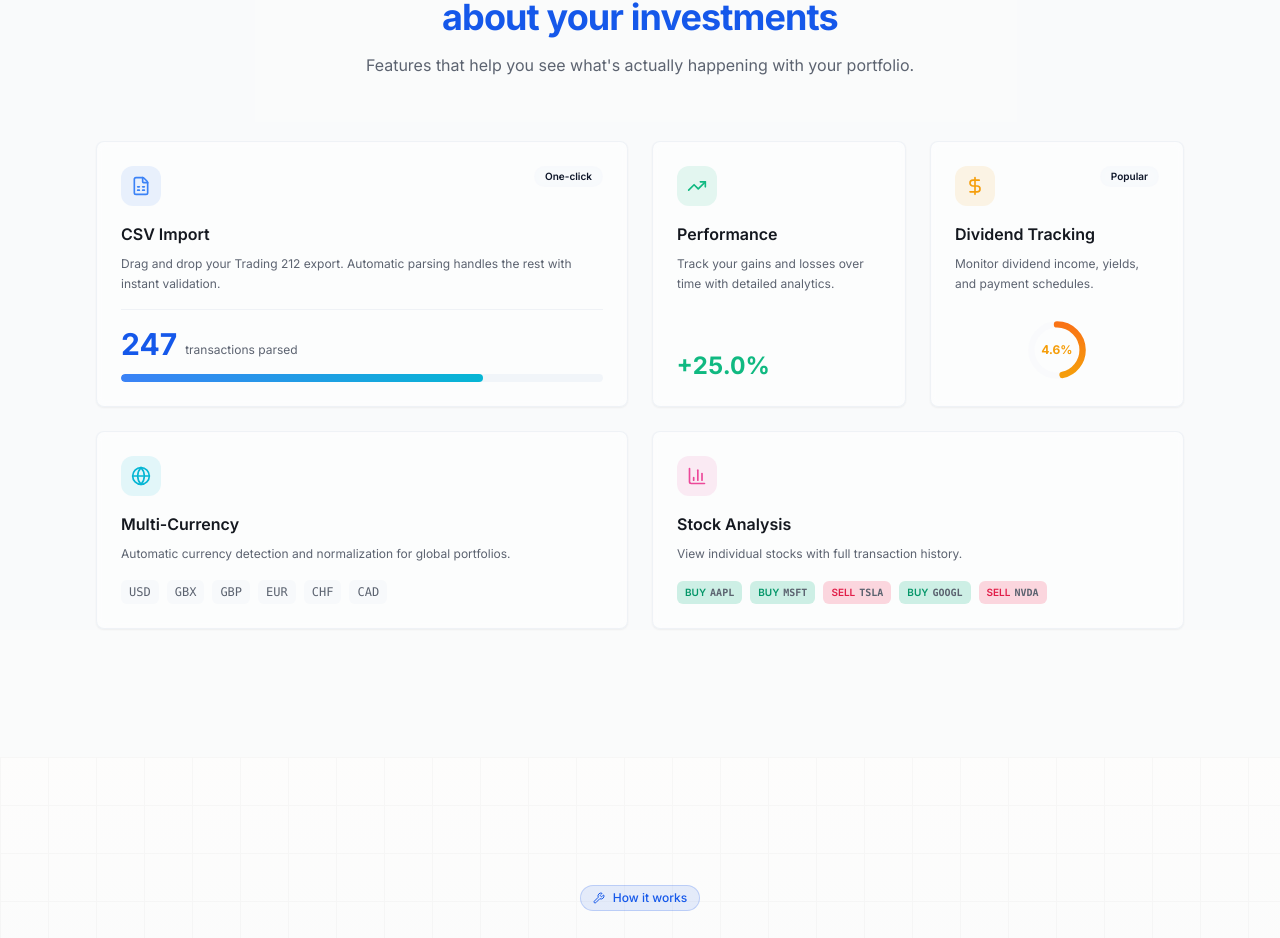
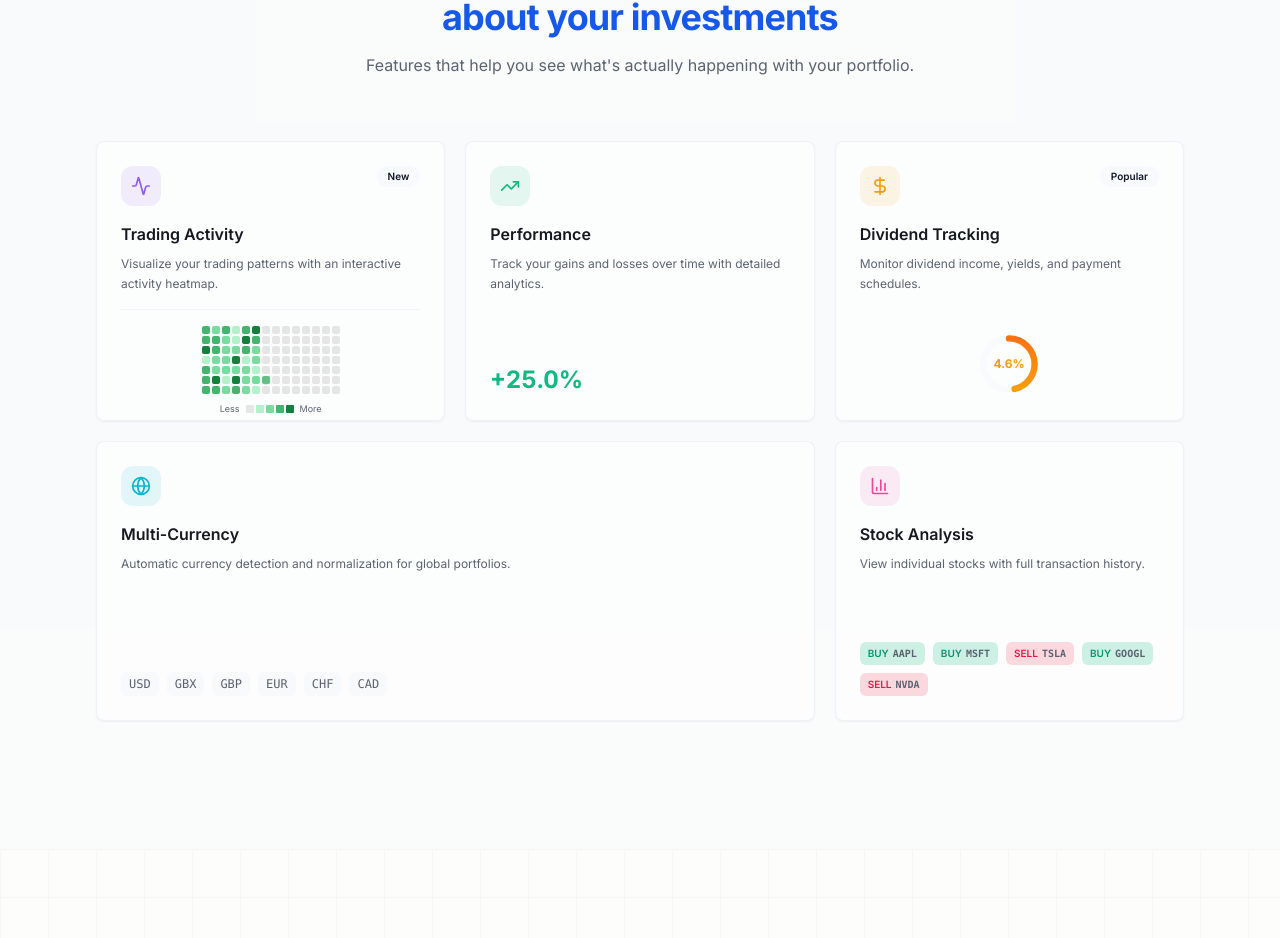
Before and after one commit to dhruvtrip/vizvest-app, a Next.js app: page / in a window 1280 px wide. Shown: the part 1657-2595 px from the top of the page. Built offline with nearby package versions, Linux system fonts and the light colour scheme.

Commit message:
feat: implement Trading Activity heatmap in FeatureCard for enhanced visualization of trading patterns

```diff
--- a/components/landing/features-bento.tsx
+++ b/components/landing/features-bento.tsx
@@ -6,26 +6,25 @@ import { Card, CardContent } from '@/components/ui/card'
 import { Badge } from '@/components/ui/badge'
 import { cn } from '@/lib/utils'
 import {
-  FileSpreadsheet,
   TrendingUp,
   DollarSign,
   Globe,
   BarChart3,
-  Zap
+  Zap,
+  Activity
 } from 'lucide-react'
 
 const features = [
   {
-    icon: FileSpreadsheet,
-    title: 'CSV Import',
-    description: 'Drag and drop your Trading 212 export. Automatic parsing handles the rest with instant validation.',
-    className: 'md:col-span-2',
-    gradient: 'from-blue-500/10 to-cyan-500/10',
-    iconBg: 'bg-blue-500/10',
-    iconColor: 'text-blue-500',
-    badge: 'One-click',
-    showStats: true,
-    stats: { value: '247', label: 'transactions parsed' }
+    icon: Activity,
+    title: 'Trading Activity',
+    description: 'Visualize your trading patterns with an interactive activity heatmap.',
+    className: 'md:col-span-1',
+    gradient: 'from-violet-500/10 to-purple-500/10',
+    iconBg: 'bg-violet-500/10',
+    iconColor: 'text-violet-500',
+    badge: 'New',
+    showHeatmap: true,
   },
   {
     icon: TrendingUp,
@@ -64,7 +63,7 @@ const features = [
     icon: BarChart3,
     title: 'Stock Analysis',
     description: 'View individual stocks with full transaction history.',
-    className: 'md:col-span-2',
+    className: 'md:col-span-1',
     gradient: 'from-pink-500/10 to-rose-500/10',
     iconBg: 'bg-pink-500/10',
     iconColor: 'text-pink-500',
@@ -151,6 +150,89 @@ function FeatureCard({ feature, index }: { feature: typeof features[0], index: n
     return () => clearInterval(interval)
   }, [feature.showYield, isCardInView])
 
+  // Trading Activity heatmap: cascading fill animation
+  const HEATMAP_ROWS = 7
+  const HEATMAP_COLS = 14
+  const HEATMAP_TOTAL = HEATMAP_ROWS * HEATMAP_COLS
+  const [heatmapCells, setHeatmapCells] = useState<number[]>(() => new Array(HEATMAP_TOTAL).fill(0))
+  const [heatmapPoppedCell, setHeatmapPoppedCell] = useState<number | null>(null)
+  const heatmapPhaseRef = useRef<'filling' | 'holding' | 'resetting'>('filling')
+  const heatmapActivatedRef = useRef(0)
+  const heatmapOrderRef = useRef<number[]>([])
+  const isHoveredRef = useRef(false)
+
+  // Generate a left-to-right biased random order for cell activation
+  const generateFillOrder = () => {
+    const indices = Array.from({ length: HEATMAP_TOTAL }, (_, i) => i)
+    // Sort by column (left to right) with randomness within each column band
+    indices.sort((a, b) => {
+      const colA = a % HEATMAP_COLS
+      const colB = b % HEATMAP_COLS
+      // Add randomness: band of ~3 columns can intermix
+      const bandA = Math.floor(colA / 3) + Math.random() * 0.8
+      const bandB = Math.floor(colB / 3) + Math.random() * 0.8
+      return bandA - bandB
+    })
+    return indices
+  }
+
+  useEffect(() => {
+    if (!feature.showHeatmap || !isCardInView) return
+
+    heatmapOrderRef.current = generateFillOrder()
+    heatmapActivatedRef.current = 0
+    heatmapPhaseRef.current = 'filling'
+    setHeatmapCells(new Array(HEATMAP_TOTAL).fill(0))
+
+    const getInterval = () => isHoveredRef.current ? 60 : 150
+
+    let timeoutId: ReturnType<typeof setTimeout>
+    let holdTimeoutId: ReturnType<typeof setTimeout>
+
+    const tick = () => {
+      const phase = heatmapPhaseRef.current
+
+      if (phase === 'filling') {
+        const idx = heatmapActivatedRef.current
+        if (idx < HEATMAP_TOTAL) {
+          const cellIndex = heatmapOrderRef.current[idx]
+          // Assign random intensity level 1-4
+          const level = Math.random() < 0.15 ? 4 : Math.random() < 0.35 ? 3 : Math.random() < 0.6 ? 2 : 1
+          setHeatmapCells(prev => {
+            const next = [...prev]
+            next[cellIndex] = level
+            return next
+          })
+          setHeatmapPoppedCell(cellIndex)
+          setTimeout(() => setHeatmapPoppedCell(null), 200)
+          heatmapActivatedRef.current++
+        } else {
+          // All cells filled, hold
+          heatmapPhaseRef.current = 'holding'
+          holdTimeoutId = setTimeout(() => {
+            heatmapPhaseRef.current = 'resetting'
+          }, 1500)
+        }
+      } else if (phase === 'resetting') {
+        // Reset all at once, then restart
+        setHeatmapCells(new Array(HEATMAP_TOTAL).fill(0))
+        setHeatmapPoppedCell(null)
+        heatmapOrderRef.current = generateFillOrder()
+        heatmapActivatedRef.current = 0
+        heatmapPhaseRef.current = 'filling'
+      }
+
+      timeoutId = setTimeout(tick, getInterval())
+    }
+
+    timeoutId = setTimeout(tick, getInterval())
+
+    return () => {
+      clearTimeout(timeoutId)
+      clearTimeout(holdTimeoutId)
+    }
+  }, [feature.showHeatmap, isCardInView])
+
   // Stock analysis: sequential badge press
   const [pressedBadgeIndex, setPressedBadgeIndex] = useState<number | null>(null)
 
@@ -231,24 +313,6 @@ function FeatureCard({ feature, index }: { feature: typeof features[0], index: n
           </div>
 
           {/* Feature-specific content */}
-          {feature.showStats && (
-            <div className="mt-4 pt-4 border-t border-border/50">
-              <div className="flex items-end gap-2">
-                <span className="text-3xl font-bold text-primary">{feature.stats?.value}</span>
-                <span className="text-xs text-muted-foreground mb-1">{feature.stats?.label}</span>
-              </div>
-              <div className="mt-3 h-2 bg-muted rounded-full overflow-hidden">
-                <motion.div
-                  className="h-full bg-gradient-to-r from-blue-500 to-cyan-500 rounded-full"
-                  initial={{ width: 0 }}
-                  whileInView={{ width: '75%' }}
-                  viewport={{ once: true }}
-                  transition={{ delay: 0.5, duration: 1 }}
-                />
-              </div>
-            </div>
-          )}
-
           {feature.showPercentage && (
             <div className="mt-4 flex items-center gap-2">
               <span
@@ -337,6 +401,43 @@ function FeatureCard({ feature, index }: { feature: typeof features[0], index: n
             </div>
           )}
 
+          {feature.showHeatmap && (
+            <div
+              className="mt-4 pt-4 border-t border-border/50"
+              onMouseEnter={() => { isHoveredRef.current = true }}
+              onMouseLeave={() => { isHoveredRef.current = false }}
+            >
+              <div className="grid gap-[2px] justify-center" style={{ gridTemplateColumns: `repeat(${HEATMAP_COLS}, 8px)` }}>
+                {heatmapCells.map((level, i) => (
+                  <div
+                    key={i}
+                    className={cn(
+                      'w-[8px] h-[8px] rounded-[2px] transition-colors duration-200',
+                      level === 0 && 'bg-neutral-200 dark:bg-neutral-800',
+                      level === 1 && 'bg-green-400/40',
+                      level === 2 && 'bg-green-500/60',
+                      level === 3 && 'bg-green-600/80',
+                      level === 4 && 'bg-green-700',
+                    )}
+                    style={{
+                      transform: heatmapPoppedCell === i ? 'scale(1.3)' : 'scale(1)',
+                      transition: 'transform 200ms cubic-bezier(0.34, 1.56, 0.64, 1), background-color 200ms ease',
+                    }}
+                  />
+                ))}
+              </div>
+              <div className="flex items-center justify-center gap-1.5 mt-2 text-[9px] text-muted-foreground">
+                <span>Less</span>
+                <div className="flex gap-[2px]">
+                  {['bg-neutral-200 dark:bg-neutral-800', 'bg-green-400/40', 'bg-green-500/60', 'bg-green-600/80', 'bg-green-700'].map((color, i) => (
+                    <div key={i} className={cn('w-[8px] h-[8px] rounded-[1px]', color)} />
+                  ))}
+                </div>
+                <span>More</span>
+              </div>
+            </div>
+          )}
+
         </CardContent>
       </Card>
     </motion.div>
@@ -381,7 +482,7 @@ export function FeaturesBento() {
         </motion.div>
 
         {/* Bento Grid */}
-        <div className="grid grid-cols-1 md:grid-cols-4 gap-4 lg:gap-6 auto-rows-[minmax(180px,auto)]">
+        <div className="grid grid-cols-1 md:grid-cols-3 gap-4 lg:gap-5 auto-rows-[280px]">
           {features.map((feature, index) => (
             <FeatureCard key={feature.title} feature={feature} index={index} />
           ))}
```
